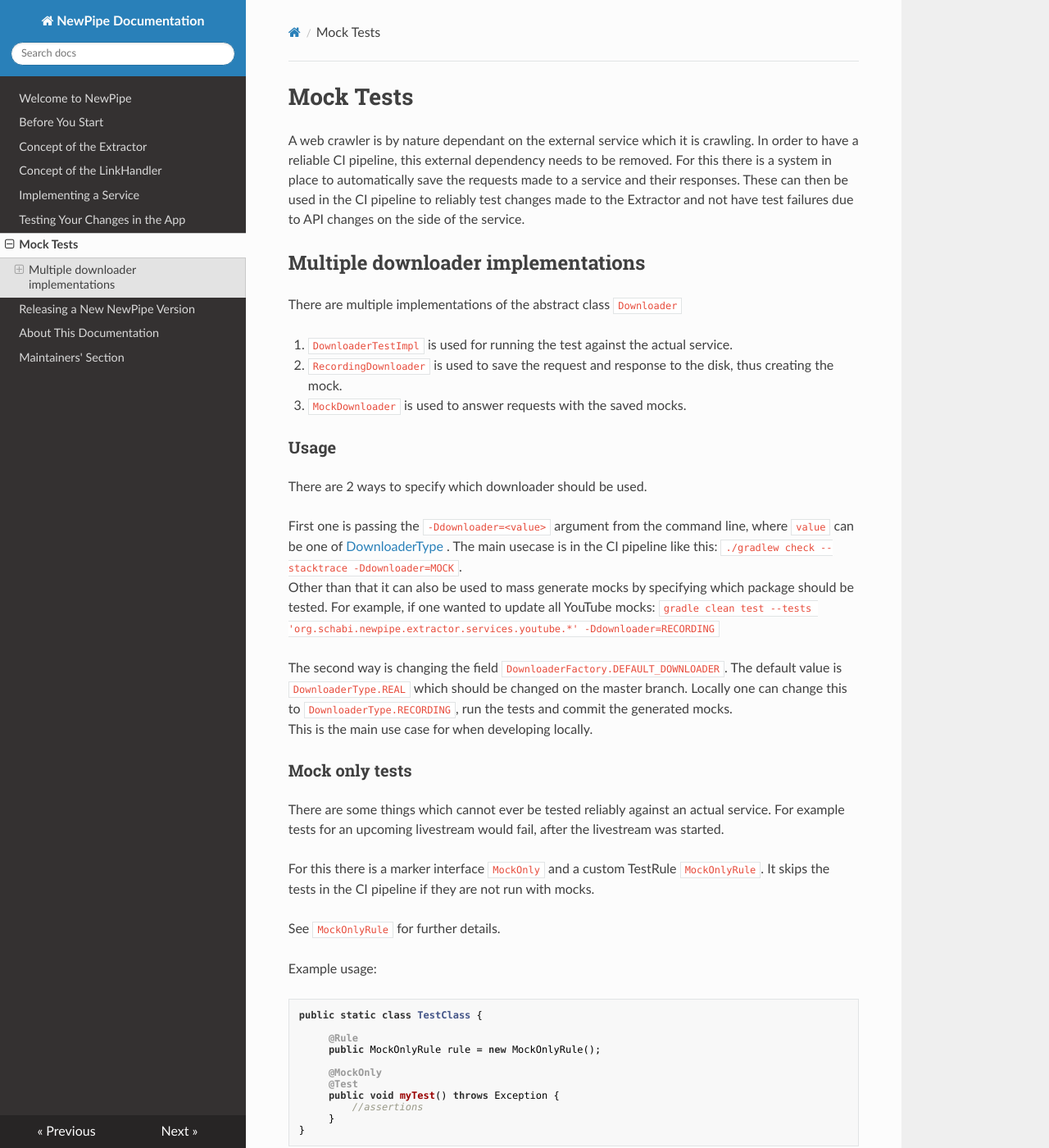
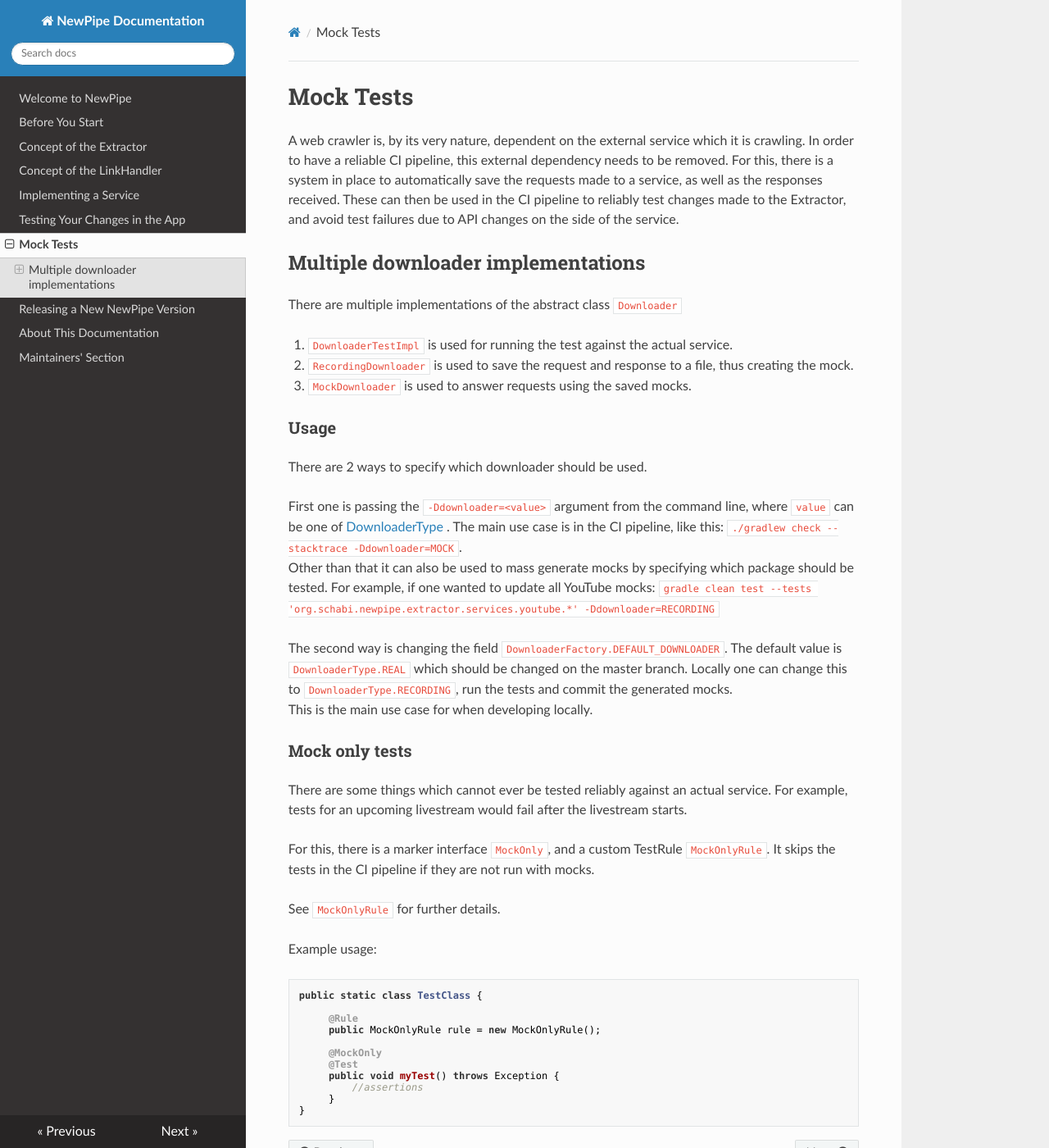
Before and after one commit to TeamNewPipe/documentation, an MkDocs documentation site: the page built from docs/05_Mock_tests.md, in a window 1280 px wide and 1400 px high. Shown: the whole window at 82% size. Built offline with MkDocs 1.6.1, drawn with Linux system fonts in a browser that asks for light colours; nearby versions of some CDN libraries; library files that are not in the unit come from our copies.

Commit message:
Apply suggestions from code review - 2

```diff
--- a/docs/05_Mock_tests.md
+++ b/docs/05_Mock_tests.md
@@ -1,17 +1,17 @@
 # Mock Tests
 
-A web crawler is by nature dependant on the external service which it is crawling.
+A web crawler is, by its very nature, dependent on the external service which it is crawling.
 In order to have a reliable CI pipeline, this external dependency needs to be removed.
-For this there is a system in place to automatically save the requests made to a service and their responses.
-These can then be used in the CI pipeline to reliably test changes made to the Extractor and not have test failures due to API changes on the side of the service.
+For this, there is a system in place to automatically save the requests made to a service, as well as the responses received.
+These can then be used in the CI pipeline to reliably test changes made to the Extractor, and avoid test failures due to API changes on the side of the service.
 
 ## Multiple downloader implementations
 
 There are multiple implementations of the abstract class `Downloader`
 
 1. `DownloaderTestImpl` is used for running the test against the actual service.
-2. `RecordingDownloader` is used to save the request and response to the disk, thus creating the mock.
-3. `MockDownloader` is used to answer requests with the saved mocks.
+2. `RecordingDownloader` is used to save the request and response to a file, thus creating the mock.
+3. `MockDownloader` is used to answer requests using the saved mocks.
 
 ### Usage
 
@@ -19,7 +19,7 @@
 
 First one is passing the `-Ddownloader=<value>` argument from the command line, where `value` can be one of
 [DownloaderType](https://github.com/TeamNewPipe/NewPipeExtractor/blob/dev/extractor/src/test/java/org/schabi/newpipe/downloader/DownloaderType.java)
-. The main usecase is in the CI pipeline like this: `./gradlew check --stacktrace -Ddownloader=MOCK`.
+. The main use case is in the CI pipeline, like this: `./gradlew check --stacktrace -Ddownloader=MOCK`.
 Other than that it can also be used to mass generate mocks by specifying which package should be tested. For example, if
 one wanted to update all YouTube mocks:
 `gradle clean test --tests 'org.schabi.newpipe.extractor.services.youtube.*' -Ddownloader=RECORDING`
@@ -33,9 +33,9 @@
 ### Mock only tests
 
 There are some things which cannot ever be tested reliably against an actual service.
-For example tests for an upcoming livestream would fail, after the livestream was started.
+For example, tests for an upcoming livestream would fail after the livestream starts.
 
-For this there is a marker interface `MockOnly` and a custom TestRule `MockOnlyRule`.
+For this, there is a marker interface `MockOnly`, and a custom TestRule `MockOnlyRule`.
 It skips the tests in the CI pipeline if they are not run with mocks.
 
 See `MockOnlyRule` for further details.
```
